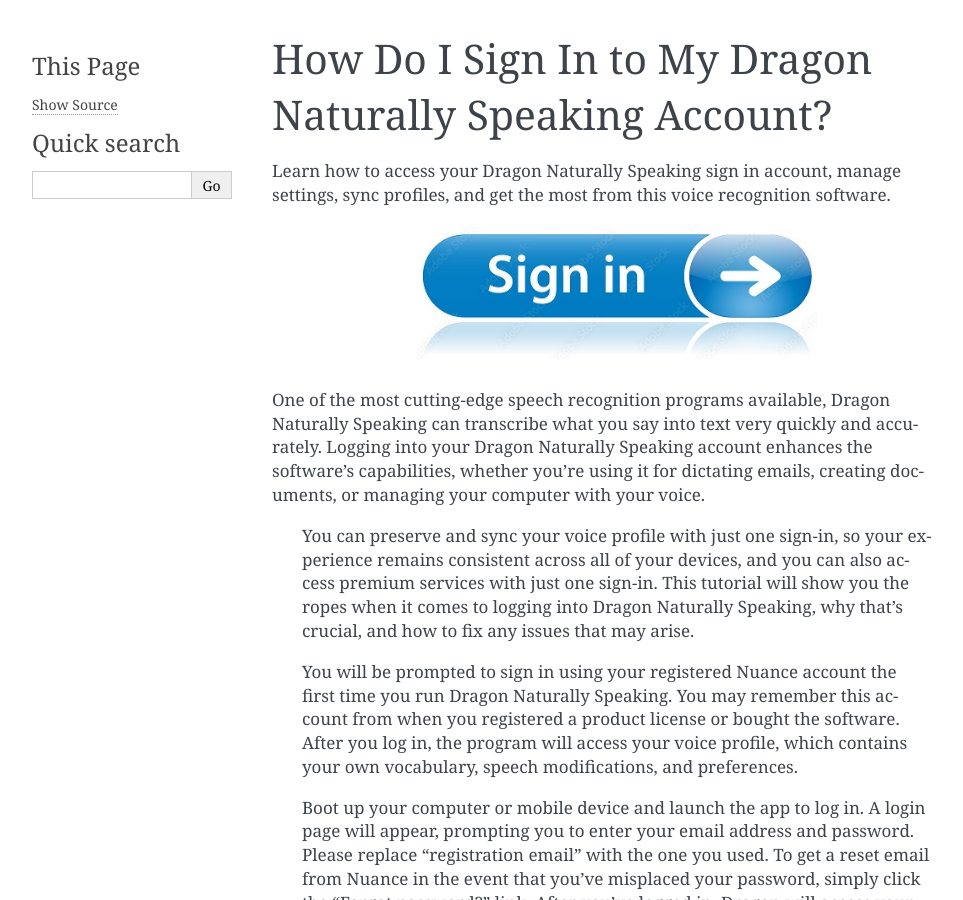
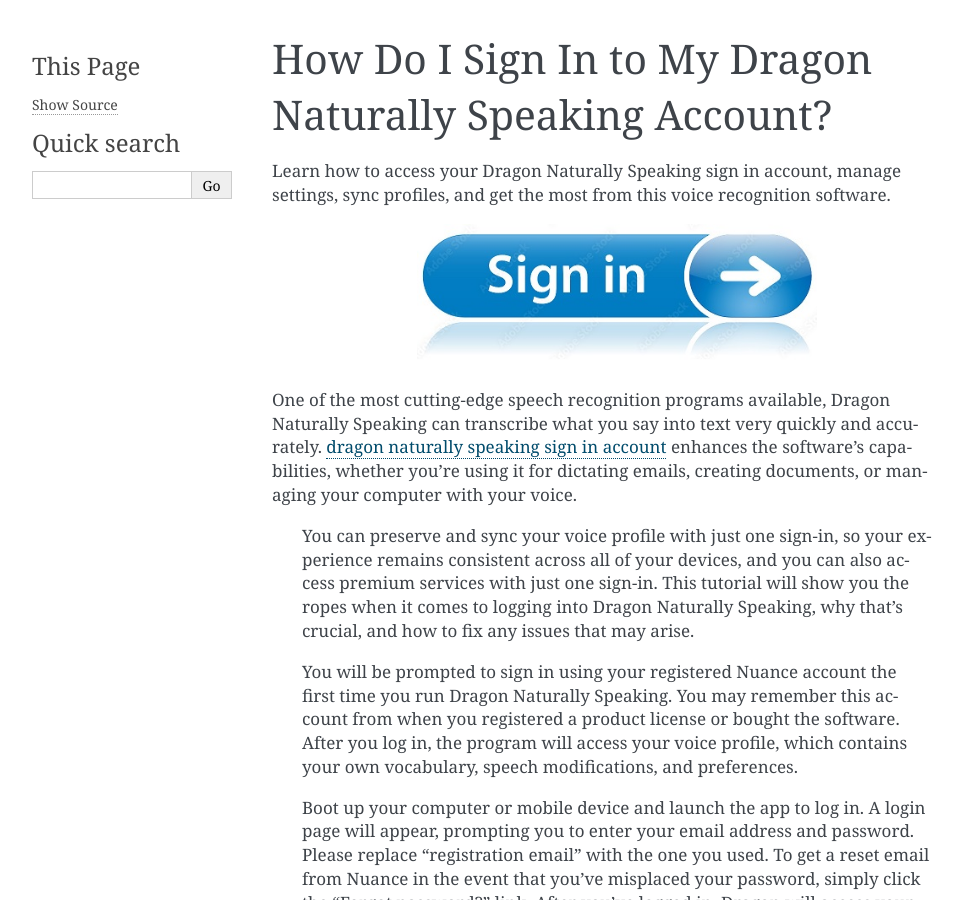
Before and after one commit to Denial61/Dragon-Naturally-Speaking-Sign-In-Account, a Sphinx documentation site: the page built from docs/index.rst, in a window 1280 px wide and 900 px high. Shown: the whole window, without its empty margins (148-1111 px from the left). Built offline with Sphinx 7.4.7, drawn with Linux system fonts in a browser that asks for light colours.

Commit message:
Update index.rst

```diff
--- a/docs/index.rst
+++ b/docs/index.rst
@@ -14,7 +14,7 @@
    :align: center
    :target: https://dragonnaturallyspeakingaccount.com/
 
-One of the most cutting-edge speech recognition programs available, Dragon Naturally Speaking can transcribe what you say into text very quickly and accurately.  Logging into your Dragon Naturally Speaking account enhances the software's capabilities, whether you're using it for dictating emails, creating documents, or managing your computer with your voice.
+One of the most cutting-edge speech recognition programs available, Dragon Naturally Speaking can transcribe what you say into text very quickly and accurately.  `dragon naturally speaking sign in account <https://dragonnaturallyspeakingaccount.com/>`_ enhances the software's capabilities, whether you're using it for dictating emails, creating documents, or managing your computer with your voice.
 
  You can preserve and sync your voice profile with just one sign-in, so your experience remains consistent across all of your devices, and you can also access premium services with just one sign-in.  This tutorial will show you the ropes when it comes to logging into Dragon Naturally Speaking, why that's crucial, and how to fix any issues that may arise.
 
```
